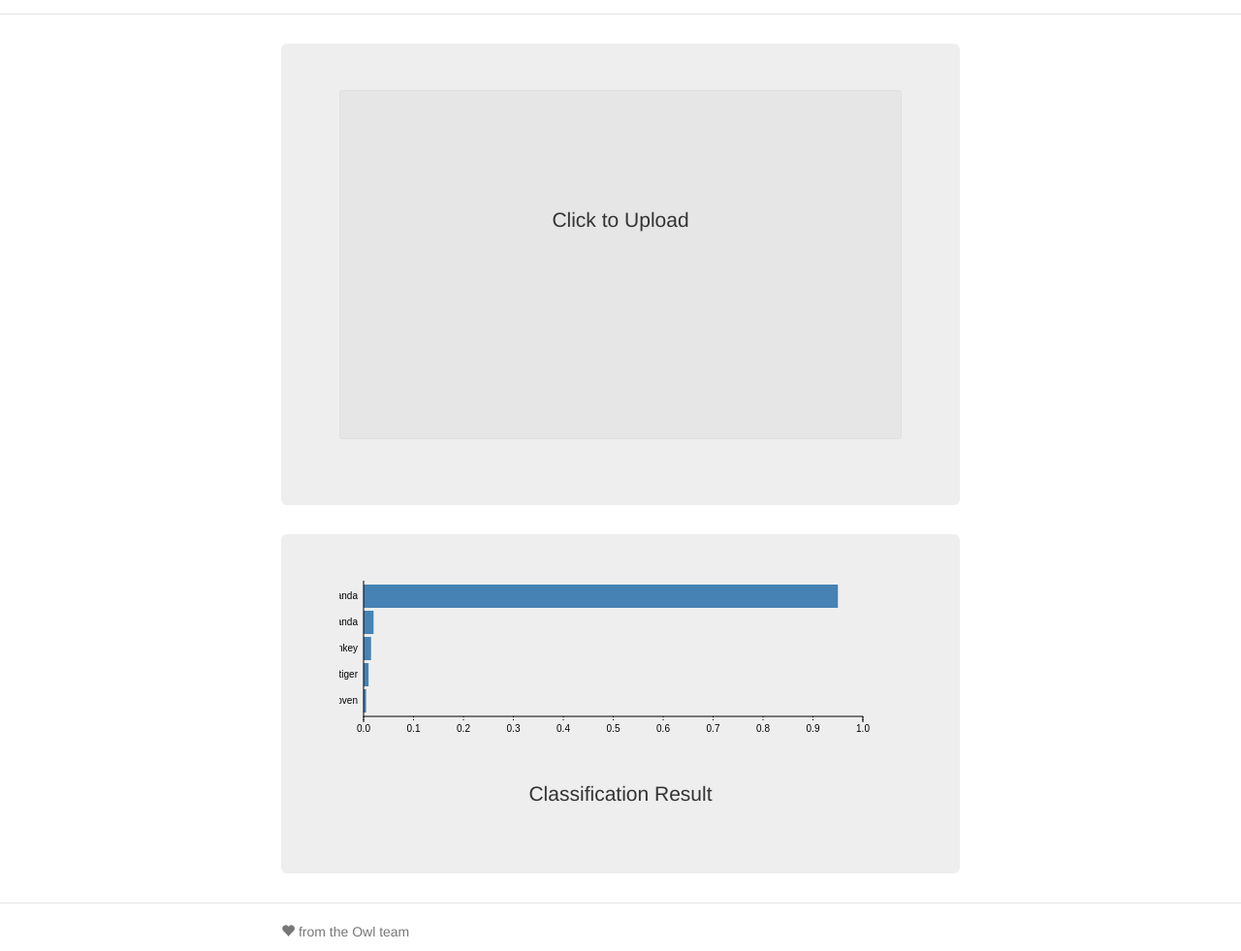
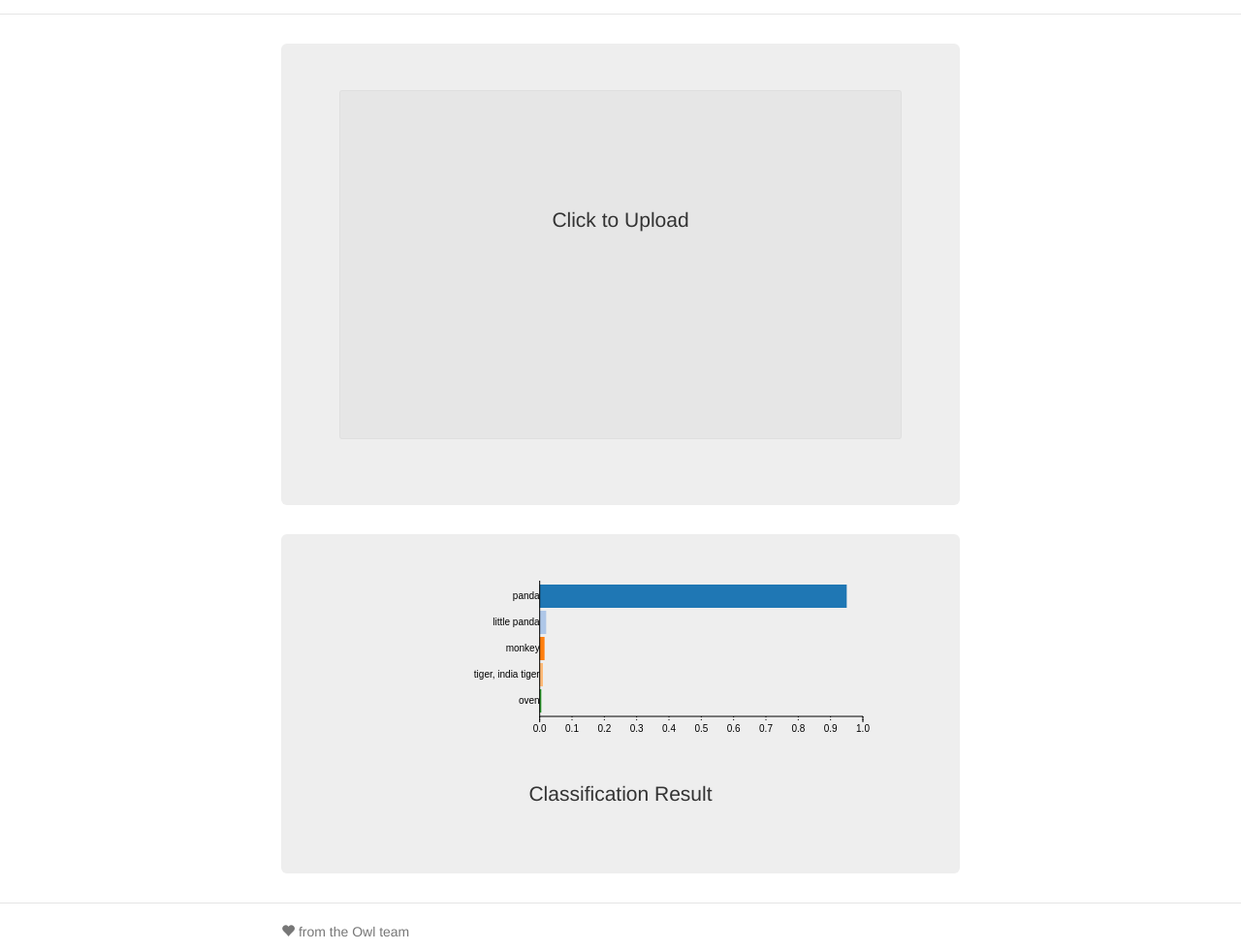
Before and after one commit to pvdhove/owl-demo, a website: page frontend/app/index.html in a window 1280 px wide. Shown: the part 58-1039 px from the top of the page at 97% size. Drawn offline with nearby package versions, Linux system fonts and the light colour scheme; files that its build step writes are made by us from their sources.

Commit message:
wrap long yaxis label text

```diff
--- a/frontend/app/scripts/directives/main.js
+++ b/frontend/app/scripts/directives/main.js
@@ -76,11 +76,12 @@ angular.module('owlDemoApp')
         var w = rawSvg.attr("width");
         var h = rawSvg.attr("height");
         var margin = {top: 20, right: 30, bottom: 40, left: 30};
-        var width = w - margin.left - margin.right;
+        var width  = w - margin.left - margin.right;
         var height = h - margin.top - margin.bottom;
+        var color  = d3.scale.category20();
 
         var xScale = d3.scale.linear()
-          .range([padding + 5, width - padding])
+          .range([padding + (width / 3), width - padding])
           .domain([0, 1.0]);
         var xAxisGen = d3.svg.axis().scale(xScale).orient("bottom");
         //xScale.domain(d3.extent(salesDataToPlot, function(d) { return d.value; })).nice();
@@ -89,6 +90,31 @@ angular.module('owlDemoApp')
           .attr("class", "x axis")
           .attr("transform", "translate(0," + height + ")")
           .call(xAxisGen);
+
+
+          function wrap(text, width) {
+            text.each(function() {
+              var text = d3.select(this),
+                  words = text.text().split(/\s+/).reverse(),
+                  word,
+                  line = [],
+                  lineNumber = 0,
+                  lineHeight = 1.1, // ems
+                  y = text.attr("y"),
+                  dy = parseFloat(text.attr("dy")),
+                  tspan = text.text(null).append("tspan").attr("x", 0).attr("y", y).attr("dy", dy + "em");
+              while (word = words.pop()) {
+                line.push(word);
+                tspan.text(line.join(" "));
+                if (tspan.node().getComputedTextLength() > width) {
+                  line.pop();
+                  tspan.text(line.join(" "));
+                  line = [word];
+                  tspan = text.append("tspan").attr("x", 0).attr("y", y).attr("dy", ++lineNumber * lineHeight + dy + "em").text(word);
+                }
+              }
+            });
+          }
 
         function drawLineChart() {
           salesDataToPlot.sort((a, b) => b.prop - a.prop);
@@ -106,7 +132,10 @@ angular.module('owlDemoApp')
           svg.append("g")
             .attr("class", "y axis")
             .attr("transform", "translate(" + xScale(0) + ",0)")
-            .call(yAxisGen);
+            .call(yAxisGen)//;
+            .selectAll(".y text")
+            .call(wrap, (width / 3));
+
 
           var bars = svg.selectAll(".bar").data(salesDataToPlot);
 
@@ -118,14 +147,25 @@ angular.module('owlDemoApp')
             .attr("x", function(d) { return xScale(Math.min(0, d.prop)); })
             .attr("y", function(d) { return yScale(d.class); })
             .attr("width", function(d) { return Math.abs(xScale(d.prop) - xScale(0)); })
+            .attr('fill', function(d) { return color(d.prop); })
             .attr("height", yScale.rangeBand());
-          //bars.exit().remove();
+
+          /*
+          bars
+            .enter()
+            .append("text")
+            .attr("fill", "#fff")
+            .attr("y", function(d, i){return i * 30 + 10;})
+            .attr("x", 15)
+            .text(function(d){return d.class;}); */
+
         }
 
         scope.$watchCollection(exp, function(newVal, oldVal){
           //alert("old:", oldVal);
           salesDataToPlot = newVal;
           //console.log('fuck', salesDataToPlot);
+          //svg.selectAll('*').remove();
           drawLineChart();
         });
 
--- a/frontend/app/styles/d3.css
+++ b/frontend/app/styles/d3.css
@@ -10,9 +10,9 @@
   stroke-dasharray: 1, 2;
 }
 
-.chart rect {
+/*.chart rect {
   fill: steelblue;
-}
+}*/
 
 .chart text {
   fill: black;
```
